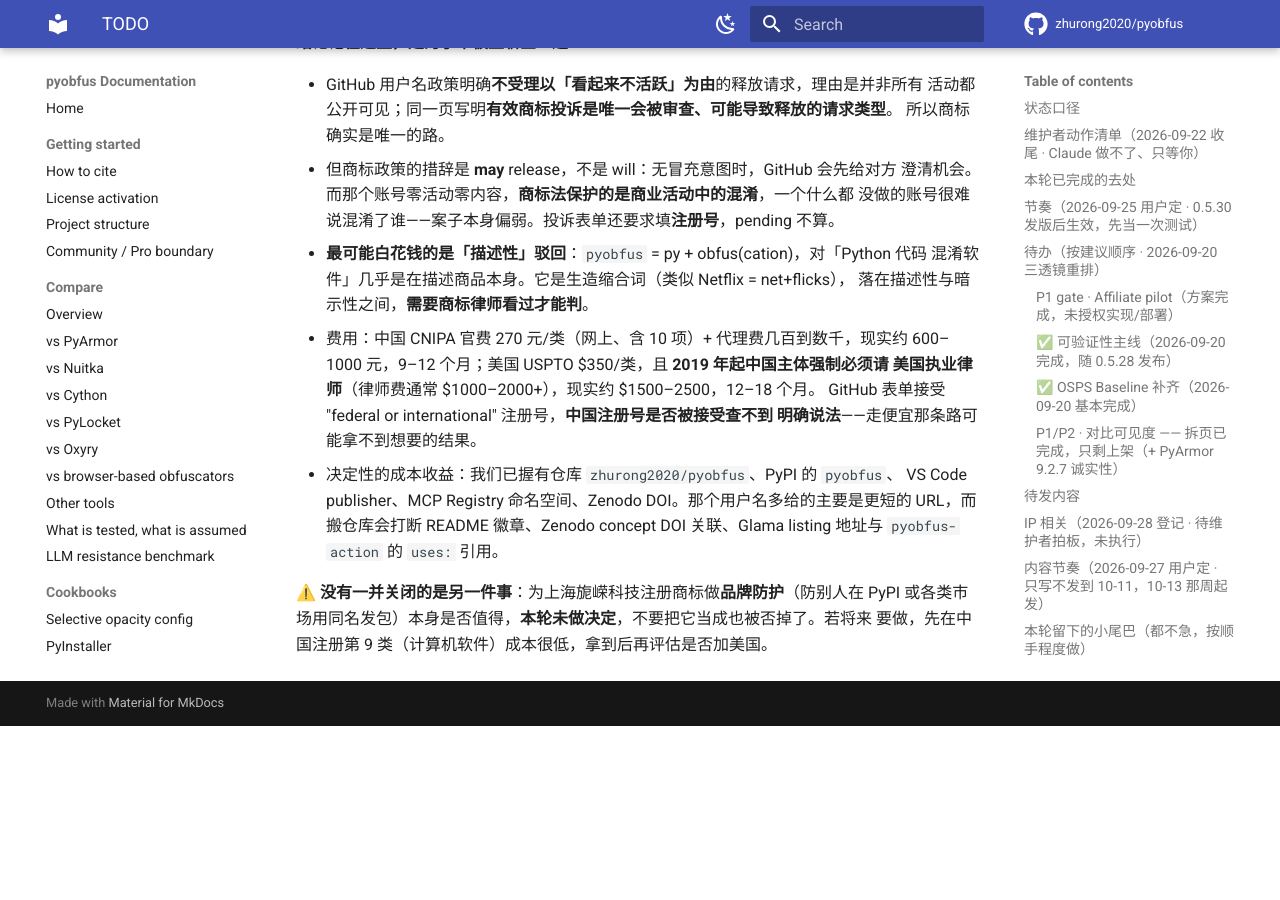
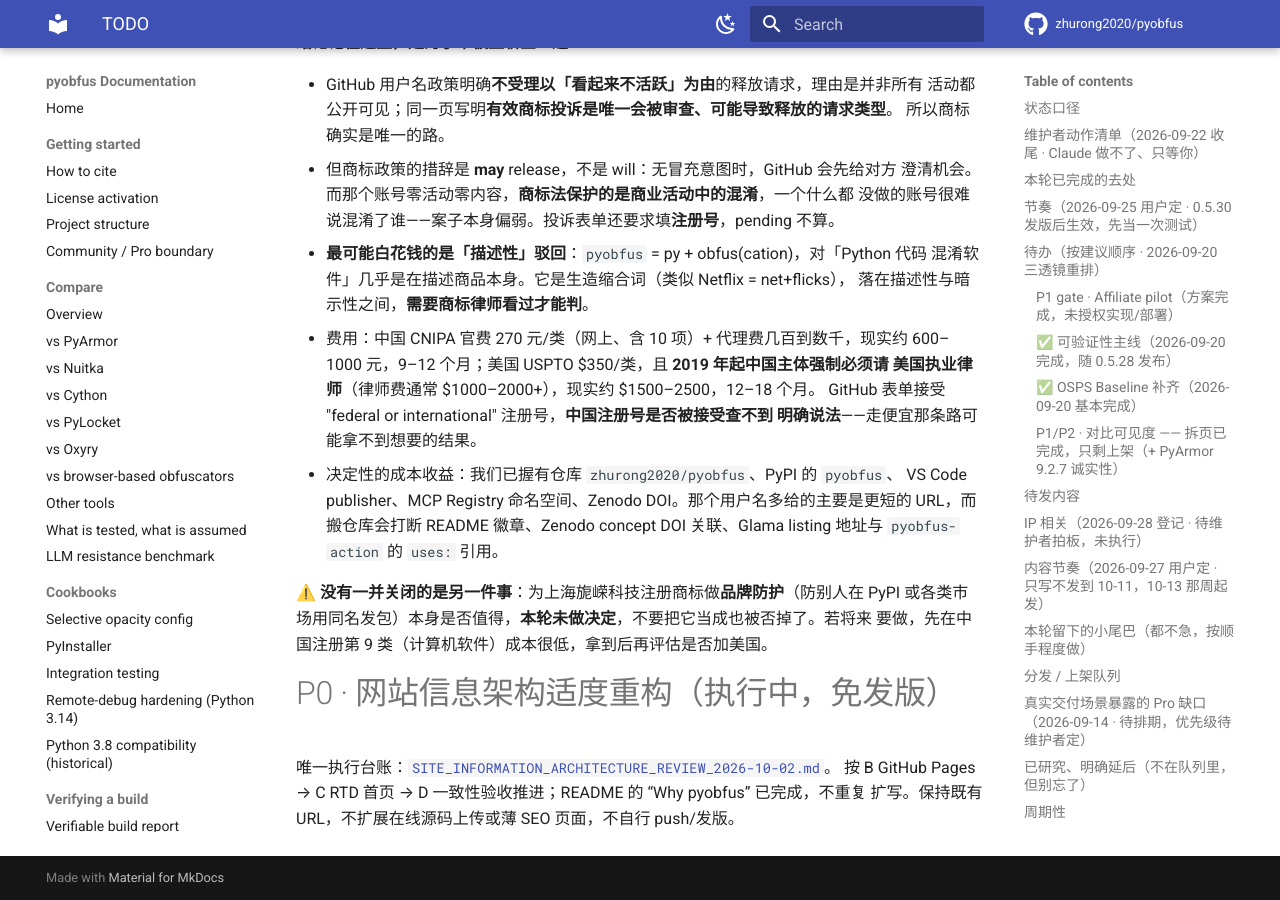
Before and after one commit to zhurong2020/pyobfus, an MkDocs documentation site: the page built from docs/TODO.md, in a window 1280 px wide and 900 px high, scrolled down 14787 px. Built offline with MkDocs 1.6.1 and Material for MkDocs 9.7.7, drawn with Linux system fonts in a browser that asks for light colours; comment, search, counter and statistics services are not loaded; before the commit the page ends 15513 px from its top, so only the background shows below that; some of the changed lines change nothing that is shown.

Commit message:
docs(strategy): record site information architecture plan

````diff
--- a/docs/CURRENT_PLAN_ZH.md
+++ b/docs/CURRENT_PLAN_ZH.md
@@ -1,4 +1,11 @@
 # pyobfus 当前计划
+
+**2026-10-02 网站信息架构调研与改造（执行中、免发版）**：已对照 `pyobfuscate.com` 的首页、
+比较与内容组织，结论是借鉴“一页一个意图”、任务入口和稳定 CTA，不复制在线上传源码、
+大量薄 SEO 页面或宽泛安全宣传。永久分工定为 README=快速判断/安装，GitHub Pages=产品决策，
+RTD=任务型技术文档。完整发现、阶段状态、验收条件与冷启动恢复方法见
+`SITE_INFORMATION_ARCHITECTURE_REVIEW_2026-10-02.md`；当前顺序为 Pages → RTD 首页 → 跨入口
+一致性验收，每阶段完成即回写状态，不 push、不发版。
 
 **2026-10-02 Community / Pro 长期边界调研与收口（免发版）**：调研确认当前技术边界总体清晰，
 没有证据表明免费版正在替代 Pro 购买；现有数据更符合采用与试用漏斗仍小，而非 Community 过度慷慨。
--- /dev/null
+++ b/docs/SITE_INFORMATION_ARCHITECTURE_REVIEW_2026-10-02.md
@@ -0,0 +1,77 @@
+# pyobfus 网站信息架构调研与改造台账（2026-10-02）
+
+**状态：执行中；免发版；不得因文档完成自动发布。**
+
+## 背景与结论
+
+本次以 `https://pyobfuscate.com/` 的首页、工具/学习/比较入口及
+`best-python-obfuscator-2026` 页面为外部参考，对照 pyobfus 的 GitHub README、
+GitHub Pages 与 Read the Docs。参考站值得借鉴的是“一页回答一个意图”、稳定导航、
+场景化比较和清晰 CTA，不是其大量在线小工具或 SEO 页面数量。
+
+pyobfus 不照搬在线上传源码、大量薄内容页或宽泛安全宣传。我们的差异仍是：完整且不限
+规模的 Community、本地处理、混淆后可诊断、构建可验证/可复现，以及把实测、建议和安全
+边界明确分开。
+
+## 三个入口的永久职责
+
+| 入口 | 单一职责 | 避免 |
+|---|---|---|
+| GitHub README | 帮开发者快速判断、安装并找到仓库入口 | 复制完整文档站或购买页 |
+| GitHub Pages | 面向产品决策：场景、优势、版本价值、试用/购买 | CLI 参数百科 |
+| Read the Docs | 面向任务执行：安装、保护、检查、验证、调试、集成、参考 | 第二个销售落地页 |
+
+版本边界以 `EDITION_BOUNDARY_POLICY.md` 为准；仓库职责以
+`PROJECT_STRUCTURE.md` 为准。三个入口引用同一事实，但用各自场景表达，不复制长清单。
+
+## 已发现问题
+
+1. Pages 首要 CTA 是购买 Pro，不适合当前采用/试用漏斗仍小的阶段。
+2. Pages 缺少 Protect / Check / Verify / Debug / Automate 的任务入口。
+3. Pages Pro 内容仍是旧式 flag 列表，没有采用四类商业价值。
+4. Pages 的 “nothing extra to ship” 已随独立 `pyobfus-runtime` 架构变得不准确。
+5. RTD 首页是长功能清单加重复购买区，更像第二个销售页而非文档门户。
+6. README 已完成 “Why pyobfus”，本轮不再重复扩写。
+
+## 分阶段执行台账
+
+### A. 调研与口径冻结 — ✅ 完成
+
+- [x] 外部参考与三个自有入口审计
+- [x] 冻结职责、借鉴边界及验收原则
+- [x] 写入 `CURRENT_PLAN_ZH.md` / `TODO.md`
+
+### B. GitHub Pages 适度重构 — ⏳ 下一步
+
+- [ ] Hero 主 CTA 改为免费安装，Pro 试用为次级入口
+- [ ] 增加五条任务路径，不新增薄页面
+- [ ] 用五项差异化优势替代重复功能表达
+- [ ] Pro 按保护强度/受保护资产/分发控制/责任追踪组织
+- [ ] 修正 runtime 交付事实，保留购买、证据与诚实边界
+- [ ] 本地结构/链接检查通过
+
+### C. Read the Docs 首页任务化 — ⏸ 等 B 完成
+
+- [ ] 顶部改为 Getting started / Protect / Check / Verify / Debug / Integrate
+- [ ] Community/Pro 只留摘要与边界政策入口
+- [ ] 删除首页重复的第二套详细购买/功能清单，链接到 Pages 与 activation guide
+- [ ] `mkdocs build --strict` 通过
+
+### D. 跨入口一致性验收 — ⏸ 等 C 完成
+
+- [ ] 核对价格、试用、runtime、版本边界、支持版本与 CTA
+- [ ] `scripts/check.sh` 通过
+- [ ] 更新本台账、`CURRENT_PLAN_ZH.md`、`TODO.md` 和 `[Unreleased]`
+- [ ] 单独提交；不 push、不发版，除非维护者明确授权
+
+## 冷启动恢复方法
+
+先读本文件的执行台账，再运行：
+
+```bash
+git status --short --branch
+git log -5 --oneline
+```
+
+从第一个未勾选项继续；不要重做已完成阶段，不要改变现有 URL，不要自行扩展为内容营销
+或在线源码上传项目。
--- a/docs/TODO.md
+++ b/docs/TODO.md
@@ -468,3 +468,8 @@
 ⚠️ **没有一并关闭的是另一件事**：为上海旎嵘科技注册商标做**品牌防护**（防别人在 PyPI
 或各类市场用同名发包）本身是否值得，**本轮未做决定**，不要把它当成也被否掉了。若将来
 要做，先在中国注册第 9 类（计算机软件）成本很低，拿到后再评估是否加美国。
+# P0 · 网站信息架构适度重构（执行中，免发版）
+
+唯一执行台账：[`SITE_INFORMATION_ARCHITECTURE_REVIEW_2026-10-02.md`](SITE_INFORMATION_ARCHITECTURE_REVIEW_2026-10-02.md)。
+按 B GitHub Pages → C RTD 首页 → D 一致性验收推进；README 的 “Why pyobfus” 已完成，不重复
+扩写。保持既有 URL，不扩展在线源码上传或薄 SEO 页面，不自行 push/发版。
````
